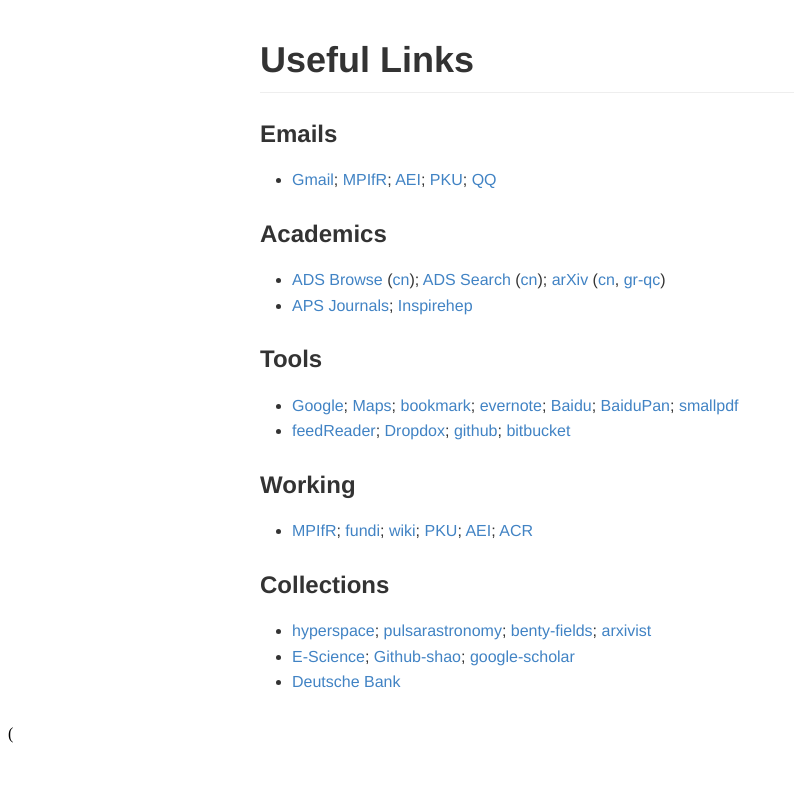
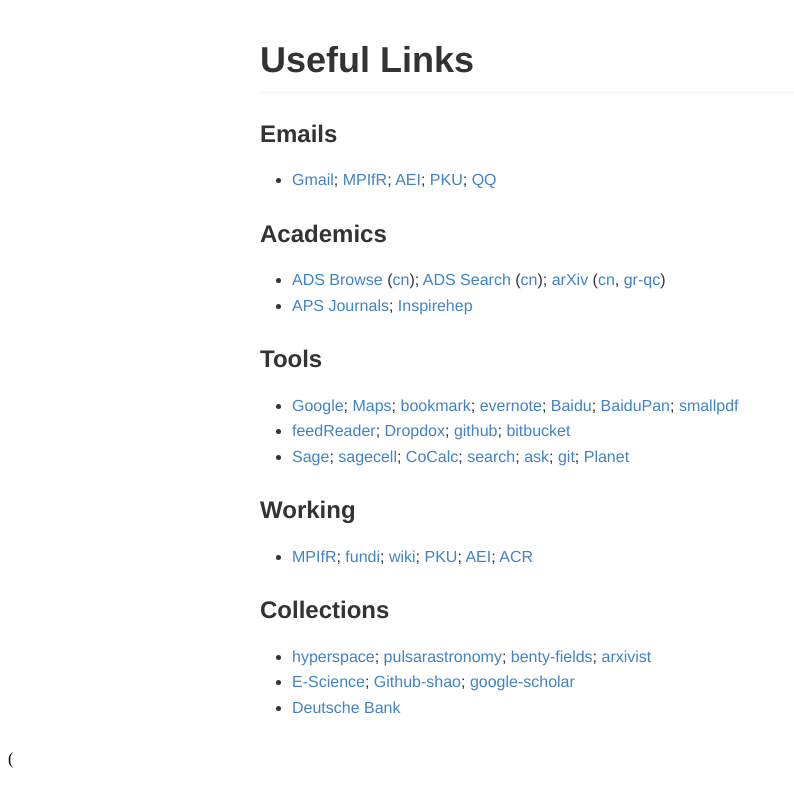
Before and after one commit to Friendshao/Friendshao.github.io, a Jekyll site: the page docs/freqlink.html, which Jekyll copies as it is, in a window 1280 px wide. Shown: the top 807 px of the page, without its empty margins (0-794 px from the left). Built offline with Jekyll 4.4.1, drawn with Linux system fonts in a browser that asks for light colours.

Commit message:
add sage

```diff
--- a/docs/freqlink.html
+++ b/docs/freqlink.html
@@ -881,6 +881,15 @@
 <a href="https://www.dropbox.com/home">Dropdox</a>;
 <a href="https://github.com/">github</a>;
 <a href="https://bitbucket.org/">bitbucket</a></li>
+<li>
+    <a href="http://www.sagemath.org/index.html">Sage</a>;
+    <a href="https://sagecell.sagemath.org/">sagecell</a>;
+    <a href="https://cocalc.com/">CoCalc</a>;
+    <a href="http://www.sagemath.org/search.html">search</a>;
+    <a href="https://ask.sagemath.org">ask</a>;
+    <a href="https://github.com/sagemath/sage">git</a>;
+    <a href="http://planet.sagemath.org/">Planet</a>
+</li>
 </ul>
 
 <h3 id="toc_4">Working</h3>
```
